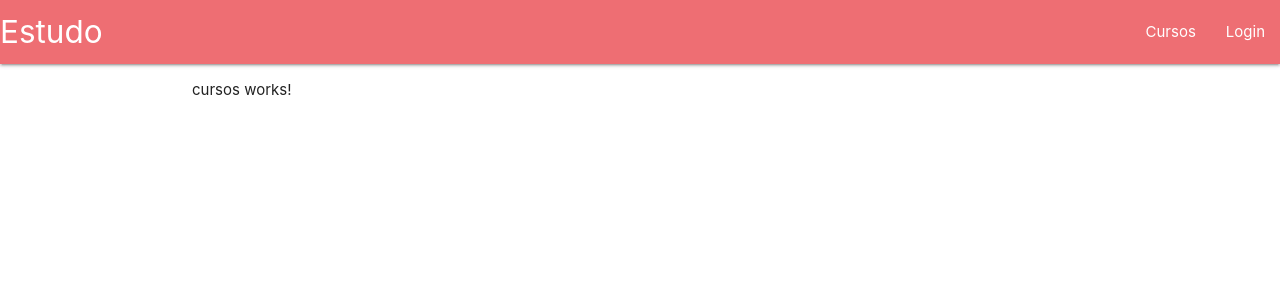
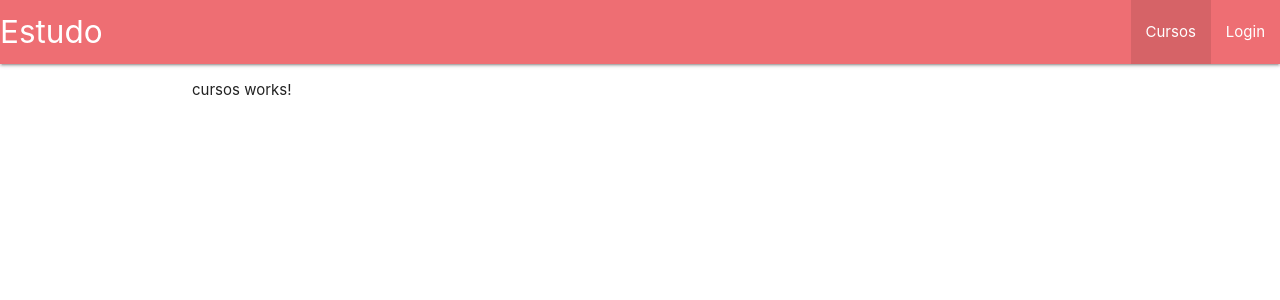
Before and after one commit to rogerio121/angular, an Angular app in the folder rotas/: page /cursos in a window 1280 px wide. Shown: the top 300 px of the page. Built offline with nearby package versions, Linux system fonts and the light colour scheme.

Commit message:
Rotas: css rotas ativas - routerLinkActive

```diff
--- a/rotas/src/app/header/header.component.html
+++ b/rotas/src/app/header/header.component.html
@@ -2,8 +2,8 @@
     <div class="nav-wrapper">
         <a routerLink="" class="brand-logo">Estudo</a>
         <ul id="nav-mobile" class="right hide-on-med-and-down">
-            <li><a routerLink="/cursos">Cursos</a></li>
-            <li><a routerLink="/login" href="badges.html">Login</a></li>
+            <li routerLinkActive="active"><a routerLink="/cursos">Cursos</a></li>
+            <li routerLinkActive="active"><a routerLink="/login" href="badges.html">Login</a></li>
         </ul>
     </div>
 </nav>
```
